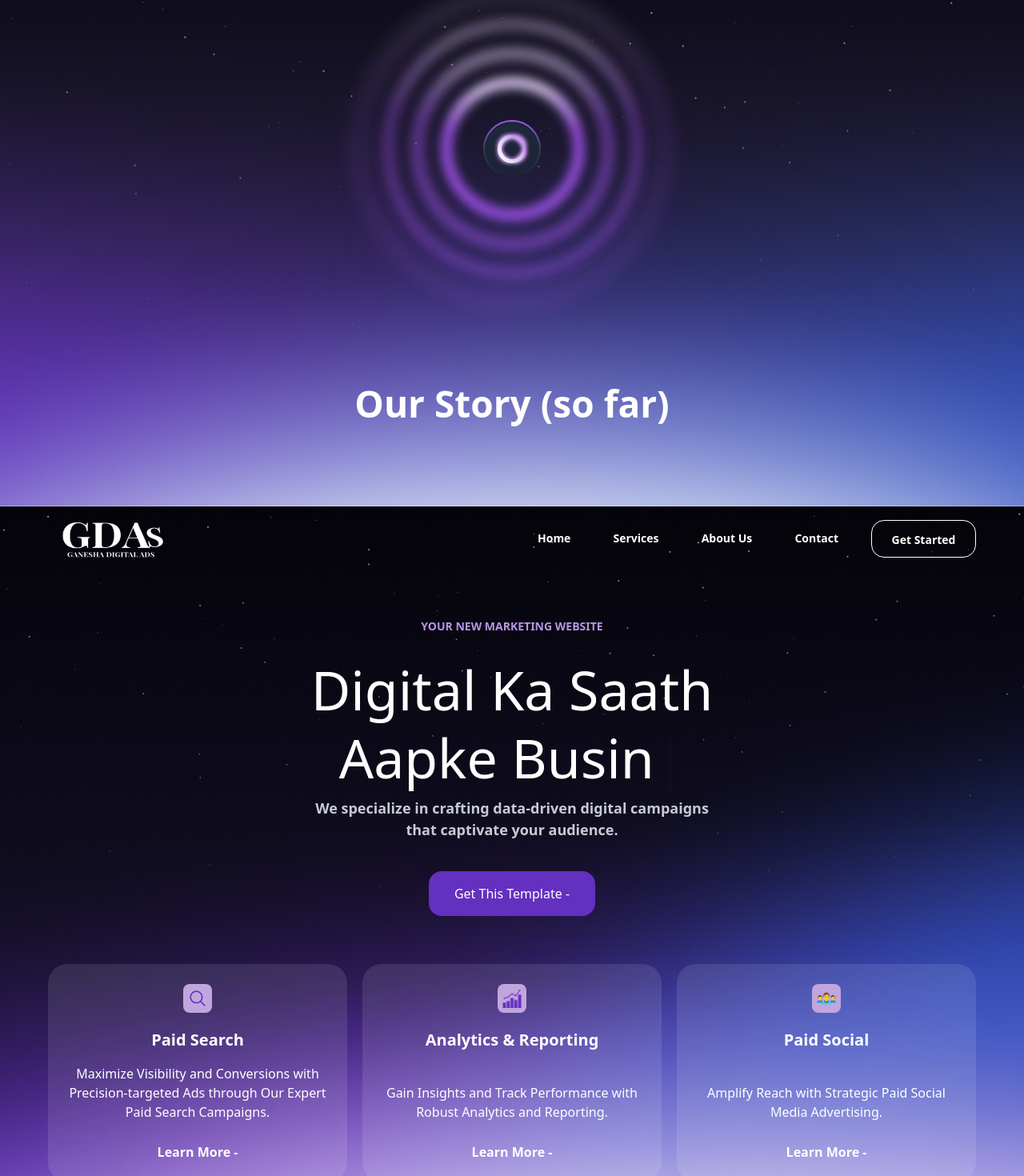
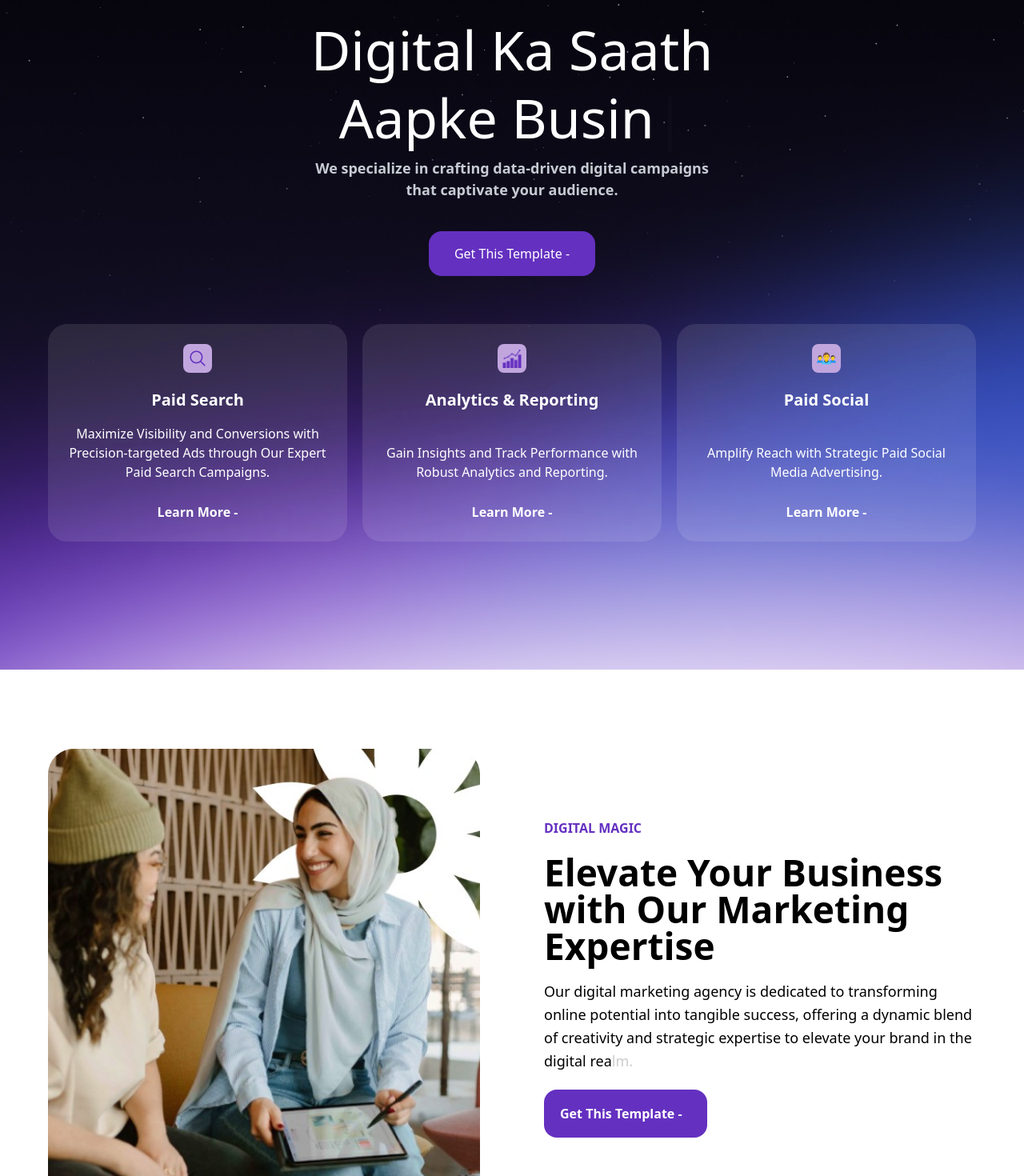
Before and after one commit to deepak-077/digital_Marketing, a Next.js app: page / in a window 1280 px wide. Shown: the part 167-1637 px from the top of the page at 80% size. Built offline with nearby package versions, Linux system fonts and the light colour scheme.

Commit message:
navigation added and updated the project structure

```diff
--- a/app/components/AboutUs.tsx
+++ b/app/about/Story.tsx
@@ -1,32 +1,17 @@
-function About(){
+export default function Story(){
     return(
-        <div className="flex flex-col items-center bg-[url('/theme2.jpg')] bg-cover bg-center h-screen">
-
-            <div className=" flex flex-col items-center justify-center w-full max-w-[1104px] h-[568px] text-white ">
-                <h1 className="text-[16px] text-sm text-[#bb94e5] text-center font-semibold pb-3">The vision behind the project</h1>
-                <h1 className="text-[56px] text-sm text-center font-semibold pb-6">Turning Security into Innovation</h1>
-
-                <div className="size-112 flex justify-center items-center relative ">
-                    <img className="size-[448px]" src="about-illustration.svg" alt="" />
-                    <img className="absolute mr-1/2 size-[72px] animate-float" src="about-icon.svg" alt="" />
-
-                </div>
-            </div>
-
-
-            <div className=" flex items-center justify-center w-full h-[928px] text-white px-6">
-                <h1 className="text-[46px] text-sm text-center font-semibold pb-6">Our Story (so far)</h1>
-
+        <div className=" flex items-center justify-center w-full h-[928px] text-white px-6">
+                <h1 className="text-[46px] text-sm text-center font-semibold pb-6">Our Story(so far)</h1>
 
                 {/* left side - image */}
 
-                {/* <div className="size-112 flex justify-center items-center relative ">
+                <div className="size-112 flex justify-center items-center relative ">
                     <img className="w-[438px] h-[308px] rounded-xl -rotate-12" src="team.jpg" alt="" />
 
-                </div> */}
+                </div>
 
                 {/* right side */}
-                {/* <div>
+                <div>
                     <p>
                         We came together over a shared excitement about building a product that could solve our own problem of where our next favourite hack is coming from. But also a product that helps everyone thrive in this market: from founders and engineers to companies and investors.
                     </p>
@@ -45,13 +30,8 @@ function About(){
                         We all thrive on learning something new every day and everyone is constantly trying on different hats. We are working with new technologies while rethinking an old industry and are excited about all the possibilities and opportunities to innovate.
                         It's a problem deeply ingrained in traditional sectors like startups and the wider service industry but which has been compounded in the past five to ten years by the emergence of the mostly tech-powered gig economy which has created a new generation of shift workers and indeed
                     </p>
-                </div> */}
+                </div>
             </div>
 
-
-
-        </div>
     )
-
 }
-export default About
--- /dev/null
+++ b/app/about/Theme.tsx
@@ -0,0 +1,18 @@
+// the animation is not working
+export default function Theme(){
+    return(
+         <div className="flex flex-col items-center bg-[url('/theme2.jpg')] bg-cover bg-center h-screen">
+
+            <div className=" flex flex-col items-center justify-center w-full max-w-[1104px] h-[568px] text-white mt-20">
+                <h1 className="text-[16px] text-sm text-[#bb94e5] text-center font-semibold pb-3">The vision behind the project</h1>
+                <h1 className="text-[56px] text-sm text-center font-semibold pb-6">Turning Security into Innovation</h1>
+
+                <div className="size-112 flex justify-center items-center relative  ">
+                    <img className="size-[448px]" src="about-illustration.svg" alt="" />
+                    <img className="absolute size-[72px] animate-float" src="about-icon.svg" alt="" />
+
+                </div>
+            </div>
+        </div>
+    )
+}
--- /dev/null
+++ b/app/about/page.tsx
@@ -0,0 +1,17 @@
+import Navbar from "../components/Navbar"
+import Theme from "./Theme"
+import Story from "./Story"
+import Footer from "../components/Footer"
+function AboutPage(){
+    return(
+        <div>
+
+            <Theme/>
+            <Story/>
+
+
+        </div>
+    )
+
+}
+export default AboutPage
--- a/app/components/First.tsx
+++ b/app/components/First.tsx
@@ -21,7 +21,7 @@ const data=[
 
 function First(){
     return(
-        <div className="flex flex-col w-full items-center">
+        <div className="flex flex-col w-full items-center bg-[url('/theme.jpg')] bg-cover bg-center h-[1365px] sm:h-300 md:h-231">
             {/* first component */}
             <div className="flex  justify-center w-full max-w-300 h-[464px] sm:h-94 md:h-123 py-10 md:py-15 px-5">
 
--- a/app/components/Navbar.tsx
+++ b/app/components/Navbar.tsx
@@ -2,12 +2,13 @@
 import First from "./First";
 import Menu from "./Menu";
 import { useState } from "react";
+import Link from "next/link";
 
 function Navbar(){
     const [clicked,setClicked] = useState(false)
 
     return(
-        <div className="flex flex-col items-center bg-[url('/theme.jpg')] bg-cover bg-center h-[1445px] sm:h-300 md:h-231">
+        <div className="flex flex-col items-center h-20 bg-black">
 
             {/* navbar */}
             <div className="flex justify-center items-center w-full max-w-300 h-20 px-2.5 py-5 ">
@@ -20,16 +21,16 @@ function Navbar(){
 
                         <div className="flex justify-between items-center w-full max-w-94 h-[26.5px] text-[14px]  text-white font-semibold">
                             <p className="h-[22.5px]">
-                                <a href="#" className="h-[18px]"> Home </a>
+                                <Link href="/" className="h-[18px]"> Home </Link>
                             </p>
                             <p className="h-[22.5px]">
-                                <a href="#" className="h-[18px]"> Services </a>
+                                <Link href="/services" className="h-[18px]"> Services </Link>
                             </p>
                             <p className="h-[22.5px]">
-                                <a href="#" className="h-[18px]"> About Us </a>
+                                <Link href="/about" className="h-[18px]"> About Us </Link>
                             </p>
                             <p className="h-[22.5px]">
-                                <a href="#" className="h-[18px]"> Contact </a>
+                                <Link href="/contact" className="h-[18px]"> Contact </Link>
                             </p>
 
                         </div>
@@ -48,7 +49,7 @@ function Navbar(){
 
                 </nav>
             </div>
-            <First/>
+
 
         </div>
 
--- a/app/layout.tsx
+++ b/app/layout.tsx
@@ -1,6 +1,8 @@
 import type { Metadata } from "next";
 import { Geist, Geist_Mono } from "next/font/google";
 import "./globals.css";
+import Navbar from "./components/Navbar";
+import Footer from "./components/Footer";
 
 const geistSans = Geist({
   variable: "--font-geist-sans",
@@ -27,7 +29,9 @@ export default function RootLayout({
       <body
         className={`${geistSans.variable} ${geistMono.variable} antialiased`}
       >
+        <Navbar/>
         {children}
+        <Footer/>
       </body>
     </html>
   );
--- a/app/page.tsx
+++ b/app/page.tsx
@@ -1,5 +1,6 @@
 import Image from "next/image";
 import Navbar from "./components/Navbar";
+import First from "./components/First";
 import Second from "./components/Second";
 import Third from "./components/Third";
 import Fourth from "./components/Fourth";
@@ -11,15 +12,14 @@ import Ninth from "./components/Ninth";
 import Tenth from "./components/Tenth";
 import Footer from "./components/Footer";
 import { MouseFollow } from "./components/Animation";
-import About from "./components/AboutUs";
+
 
 
 export default function Home() {
   return (
     <div>
       <MouseFollow/>
-      <About/>
-      <Navbar/>
+      <First/>
 
       {/* <Second/> */}
 
@@ -39,7 +39,7 @@ export default function Home() {
 
       <Ninth/>
       <Tenth/>
-      <Footer/>
+
     </div>
   );
 }
--- a/tailwind.config.ts
+++ b/tailwind.config.ts
@@ -9,8 +9,8 @@ module.exports = {
     extend: {
       keyframes: {
         float: {
-          "0%, 100%": { transform: "translateY(0)" },
-          "50%": { transform: "translateY(-120px)" },
+          "0%, 100%": { "--tw-translate-y": "0px" },
+          "50%": { "--tw-translate-y": "-120px" },
         },
       },
       animation: {
```
